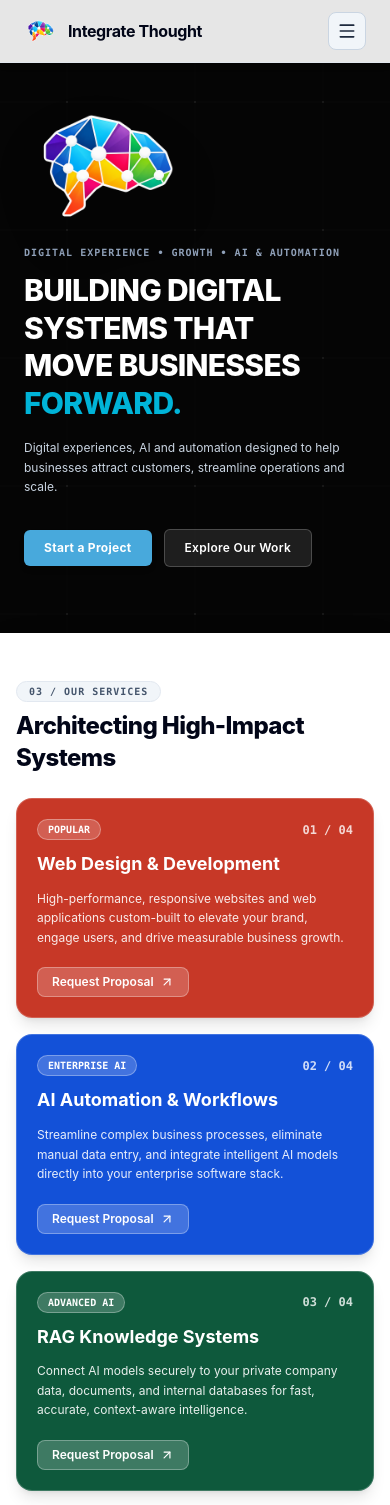
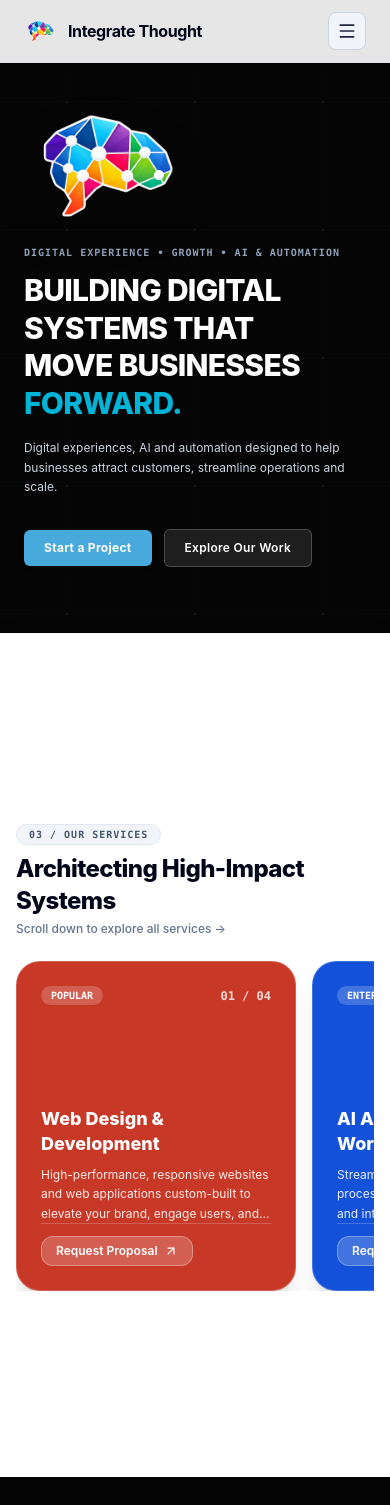
Before and after one commit to PandithSurya/Integrate-Thought, a React (Vite) app: page / in a window 390 px wide. Shown: the top 1505 px of the page. Built offline with nearby package versions, Linux system fonts and the light colour scheme.

Commit message:
feat: align Services header above cards and add fixed scroll-driven horizontal cards track for mobile homepage

```diff
--- a/src/pages/HomePage.jsx
+++ b/src/pages/HomePage.jsx
@@ -341,6 +341,13 @@ export default function HomePage({ onNavigate }) {
     mobilePurposeTranslateY = -(mobileScrollY - 1050) * 0.3;
   }
 
+  // Mobile Services Track Fixed Viewport Scroll Range (350px -> 1450px)
+  const isServicesActive = mobileScrollY >= 350 && mobileScrollY < 1450;
+  const isServicesPast = mobileScrollY >= 1450;
+
+  const servicesP = Math.min(1, Math.max(0, (mobileScrollY - 350) / 1100));
+  const mobileServicesTranslateX = servicesP * 920;
+
   // ==========================================================================
   // MOBILE VIEW: 100% SEAMLESS CONTINUOUS DOCUMENT FLOW (OUR PURPOSE HERO)
   // ==========================================================================
@@ -413,29 +420,45 @@ export default function HomePage({ onNavigate }) {
           </div>
         </section>
 
-        {/* 3. SERVICES SECTION (FREE FLOW VERTICAL CARDS LIST - NO STACKING ANIMATION) */}
-        <section className="relative z-20 w-full py-12 px-4 bg-white text-slate-950 shadow-2xl">
-          <div className="max-w-xl mx-auto">
-            <div className="flex flex-col gap-2 mb-6">
-              <div className="inline-flex items-center px-3 py-0.5 rounded-full bg-slate-100 border border-slate-200 text-[10px] font-mono font-semibold tracking-widest text-slate-600 uppercase self-start">
+        {/* 3. SERVICES SECTION (100% PINNED FIXED VIEWPORT UNTIL ALL 4 CARDS ARE SCROLLED) */}
+        <div className="relative w-full h-[1100px] z-20">
+          <div
+            className={
+              isServicesActive
+                ? "fixed inset-0 w-full h-screen bg-white text-slate-950 flex flex-col justify-center px-4 overflow-hidden z-20 shadow-2xl"
+                : isServicesPast
+                ? "absolute bottom-0 w-full h-screen bg-white text-slate-950 flex flex-col justify-center px-4 overflow-hidden z-20 shadow-2xl"
+                : "absolute top-0 w-full h-screen bg-white text-slate-950 flex flex-col justify-center px-4 overflow-hidden z-20 shadow-2xl"
+            }
+          >
+            <div className="max-w-xl mx-auto w-full mb-6">
+              <div className="inline-flex items-center px-3 py-0.5 rounded-full bg-slate-100 border border-slate-200 text-[10px] font-mono font-semibold tracking-widest text-slate-600 uppercase self-start mb-2">
                 03 / OUR SERVICES
               </div>
               <h2 className="text-2xl font-extrabold tracking-tight text-slate-950">
                 Architecting High-Impact Systems
               </h2>
+              <p className="text-xs text-slate-500 font-medium mt-1">
+                Scroll down to explore all services &rarr;
+              </p>
             </div>
 
-            {/* Natural Vertical List of 4 Services Cards (Zero Card Stacking Lock) */}
-            <div className="grid grid-cols-1 gap-4">
-              {SERVICES_DATA.map((service, index) => {
-                const IconComponent = service.icon || Globe;
-                return (
+            {/* Horizontal Track driven by scroll towards left */}
+            <div className="w-full overflow-hidden">
+              <div
+                style={{
+                  transform: `translate3d(-${mobileServicesTranslateX}px, 0, 0)`,
+                  willChange: 'transform',
+                }}
+                className="flex items-center gap-4 transition-transform duration-75 ease-out"
+              >
+                {SERVICES_DATA.map((service, index) => (
                   <div
                     key={service.id}
-                    className={`rounded-2xl ${service.bgClass} text-white p-5 shadow-lg border border-white/20 flex flex-col justify-between space-y-3`}
+                    className={`shrink-0 w-[280px] sm:w-[320px] h-[330px] rounded-3xl ${service.bgClass} text-white p-6 shadow-xl border border-white/20 flex flex-col justify-between`}
                   >
                     <div className="flex items-center justify-between gap-2">
-                      <span className="px-2.5 py-0.5 rounded-full bg-white/20 border border-white/30 text-[10px] font-mono font-bold uppercase">
+                      <span className="px-2.5 py-0.5 rounded-full bg-white/20 backdrop-blur-md text-[10px] font-mono font-bold uppercase">
                         {service.tag}
                       </span>
                       <span className="text-xs font-mono font-bold text-white/80">
@@ -443,29 +466,30 @@ export default function HomePage({ onNavigate }) {
                       </span>
                     </div>
 
-                    <h3 className="text-lg font-bold text-white leading-snug">
-                      {service.title}
-                    </h3>
+                    <div className="space-y-2 mt-auto">
+                      <h3 className="text-lg font-extrabold text-white leading-snug font-sans">
+                        {service.title}
+                      </h3>
+                      <p className="text-white/90 text-xs leading-relaxed font-normal font-sans line-clamp-3">
+                        {service.description}
+                      </p>
+                    </div>
 
-                    <p className="text-white/90 text-xs leading-relaxed font-normal">
-                      {service.description}
-                    </p>
-
-                    <div className="pt-2">
+                    <div className="pt-3 border-t border-white/20 flex items-center justify-between">
                       <button
                         onClick={() => handleProposalClick(service.title)}
-                        className="inline-flex items-center gap-1.5 px-3.5 py-1.5 rounded-lg bg-white/20 hover:bg-white/30 text-white font-semibold text-xs border border-white/30 cursor-pointer active:scale-95"
+                        className="inline-flex items-center gap-1.5 px-3.5 py-1.5 rounded-xl bg-white/20 hover:bg-white/30 text-white font-semibold text-xs border border-white/30 cursor-pointer active:scale-95 transition-all"
                       >
                         <span>Request Proposal</span>
                         <ArrowUpRight className="w-3.5 h-3.5" />
                       </button>
                     </div>
                   </div>
-                );
-              })}
+                ))}
+              </div>
             </div>
           </div>
-        </section>
+        </div>
 
         {/* 4. FEATURED WORKS SECTION (FREE FLOW - ZERO FULLSCREEN LOCKING) */}
         <section id="works-section-mobile" className="relative z-30 w-full py-12 px-4 bg-[#f4f7fa] text-slate-950 shadow-2xl">
--- a/src/pages/ServicesPage.jsx
+++ b/src/pages/ServicesPage.jsx
@@ -291,9 +291,14 @@ export default function ServicesPage({ onNavigate }) {
         dotColor="#94a3b8"
       />
 
-      {/* HERO BANNER TOP HEADER (COMPACT & SEPARATED FROM CARDS) */}
-      <div className="absolute top-16 sm:top-20 inset-x-0 pt-2 sm:pt-4 px-4 text-center max-w-5xl mx-auto z-10 pointer-events-none">
-        <div className="inline-flex items-center gap-2 px-3 py-0.5 rounded-full bg-slate-200/80 border border-slate-300 text-slate-700 text-[10px] font-mono font-semibold tracking-widest uppercase mb-1.5 shadow-sm">
+      {/* ==================================================================== */}
+      {/* CENTERED VIEWPORT: HEADER & CARDS STACKED PERFECTLY TOGETHER         */}
+      {/* ==================================================================== */}
+      <div className="absolute inset-0 w-full h-full flex flex-col items-center justify-center pt-16 sm:pt-20 pb-6 px-3 sm:px-8 z-20">
+
+        {/* HERO TITLE HEADER POSITIONED DIRECTLY ABOVE THE CARDS */}
+        <div className="text-center max-w-4xl mx-auto mb-4 sm:mb-6 pointer-events-none z-10 shrink-0">
+          <div className="inline-flex items-center gap-2 px-3 py-0.5 rounded-full bg-slate-200/80 border border-slate-300 text-slate-700 text-[10px] sm:text-[11px] font-mono font-semibold tracking-widest uppercase mb-1.5 shadow-sm">
             <Sparkles className="w-3 h-3 text-slate-900" />
             <span>OUR SERVICES CATALOG</span>
           </div>
@@ -301,11 +306,6 @@ export default function ServicesPage({ onNavigate }) {
             Comprehensive Digital &amp; AI Engineering Solutions
           </h1>
         </div>
-
-      {/* ==================================================================== */}
-      {/* 4 HARDWARE-ACCELERATED VIBRANT CARD SETS (POSITIONED BELOW HEADER)   */}
-      {/* ==================================================================== */}
-      <div className="absolute inset-0 w-full h-full flex flex-col items-center justify-center pt-28 sm:pt-36 z-20 px-3 sm:px-8">
 
         {/* CENTERED STACK VIEWPORT */}
         <div className="relative w-full max-w-7xl h-[340px] sm:h-[480px] flex items-center justify-center">
```
Lines whose indentation alone changed are shown as unchanged.
